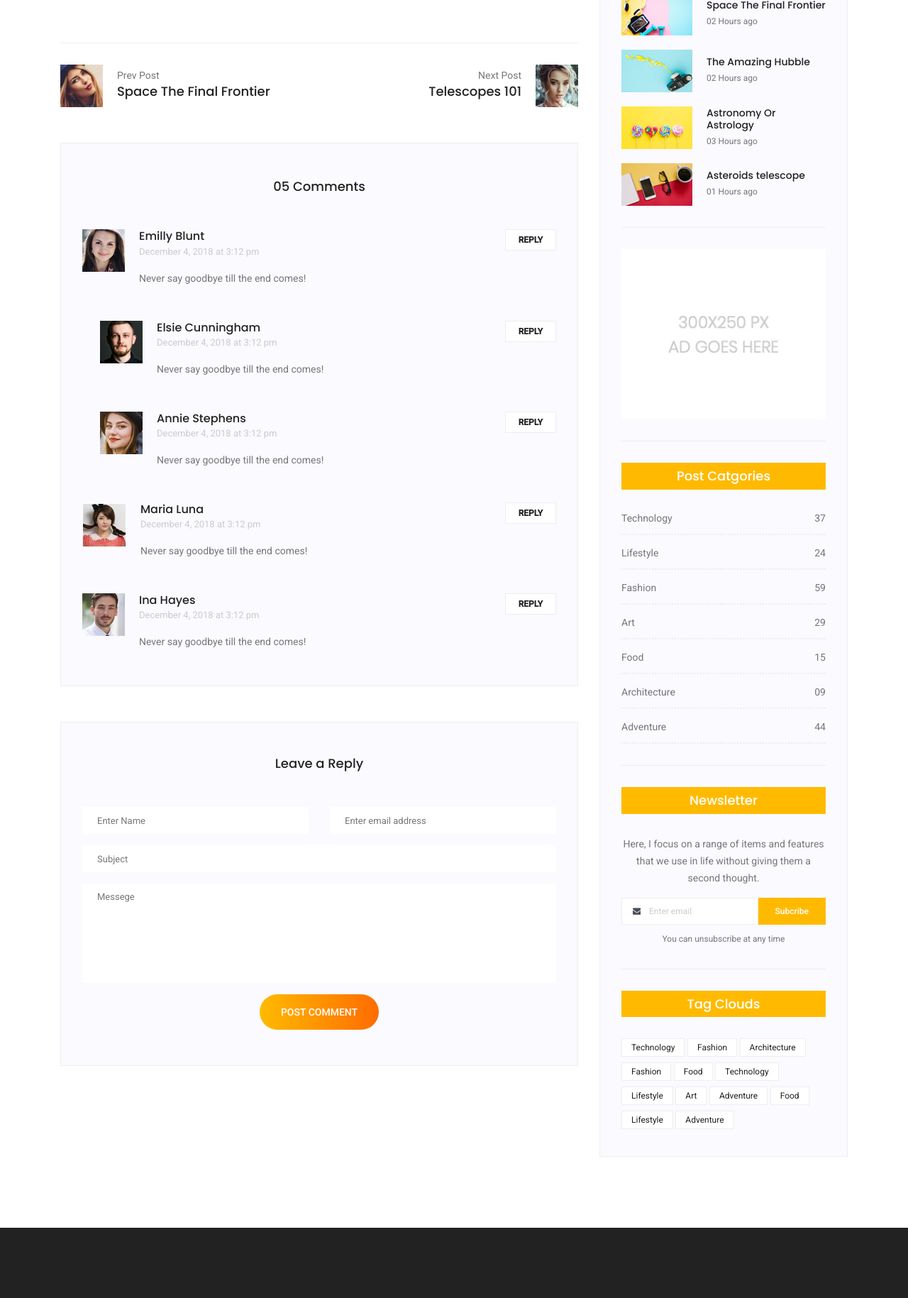
After one commit to MSDipper/shop, a Django app: a page that uses templates/blog/post_detail.html in a window 1280 px wide. The commit adds this page. Shown: the part 1310-3139 px from the top of the page at 71% size. Run offline with Django 4.2, Linux system fonts and the light colour scheme; tables that the repository leaves empty hold one stand-in row (values such as "Sample post"); grey boxes marked "Sample" are stand-in pictures; some libraries are stand-ins or nearby versions.

Commit message:
add template post_detail and made settings render post

```diff
--- a/blog/urls.py
+++ b/blog/urls.py
@@ -1,7 +1,8 @@
 from django.urls import path
-from blog.views import blog
+from blog.views import blog, blog_detail
 
 
 urlpatterns = [
+    path('<slug:slug>/', blog_detail, name='post_detail'),
     path('', blog, name='post_list'),
 ]
--- a/blog/views.py
+++ b/blog/views.py
@@ -1,6 +1,6 @@
 from django.shortcuts import render
 from blog.models import Post, Ip
-
+from django.shortcuts import get_object_or_404
 
 def get_client_ip(request):
     ''' Просмотры '''
@@ -15,8 +15,24 @@ def get_client_ip(request):
 def blog(request):
     post = Post.objects.all()
 
-
     context = {
         'post_list':post,
     }
     return render(request, 'blog/post_list.html', context)
+
+
+def blog_detail(request, slug):
+    post = get_object_or_404(Post,slug=slug)
+
+    ip = get_client_ip(request)
+
+    if Ip.objects.filter(ip=ip).exists():
+        post.views.add(Ip.objects.get(ip=ip))
+    else:
+        Ip.objects.create(ip=ip)
+        post.views.add(Ip.objects.get(ip=ip))
+
+    context = {
+        'post':post,
+    }
+    return render(request, 'blog/post_detail.html', context)
--- /dev/null
+++ b/templates/blog/post_detail.html
@@ -0,0 +1,385 @@
+{% extends "base.html" %}
+
+{% block content %}
+    <!-- Start Banner Area -->
+    <section class="banner-area organic-breadcrumb">
+        <div class="container">
+            <div class="breadcrumb-banner d-flex flex-wrap align-items-center justify-content-end">
+                <div class="col-first">
+                    <h1>Blog Page</h1>
+                    <nav class="d-flex align-items-center">
+                        <a href="index.html">Home<span class="lnr lnr-arrow-right"></span></a>
+                        <a href="category.html">Blog</a>
+                    </nav>
+                </div>
+            </div>
+        </div>
+    </section>
+    <!-- End Banner Area -->
+
+    <!--================Blog Area =================-->
+    <section class="blog_area single-post-area section_gap">
+        <div class="container">
+            <div class="row">
+                <div class="col-lg-8 posts-list">
+                    <div class="single-post row">
+                        <div class="col-lg-12">
+                            <div class="feature-img">
+                                <img class="img-fluid" src="{{ post.image.url }}" alt="">
+                            </div>
+                        </div>
+                        <div class="col-lg-3  col-md-3">
+                            <div class="blog_info text-right">
+                                <div class="post_tag">
+                                    {% for tag in post.tag.all %}
+                                            <a href="#">{{ tag.name }},</a>
+                                    {% endfor %}
+                                </div>
+                                <ul class="blog_meta list">
+                                    <li><a href="#">{{ post.author }}<i class="lnr lnr-user"></i></a></li>
+                                    <li><a href="#">{{ post.create_at|date:'d M, Y' }}<i class="lnr lnr-calendar-full"></i></a></li>
+                                    <li><a href="#">{{ post.total_views }}<i class="lnr lnr-eye"></i></a></li>
+                                    <li><a href="#">06 Comments<i class="lnr lnr-bubble"></i></a></li>
+                                </ul>
+                                <ul class="social-links">
+                                    <li><a href="#"><i class="fa fa-facebook"></i></a></li>
+                                    <li><a href="#"><i class="fa fa-twitter"></i></a></li>
+                                    <li><a href="#"><i class="fa fa-github"></i></a></li>
+                                    <li><a href="#"><i class="fa fa-behance"></i></a></li>
+                                </ul>
+                            </div>
+                        </div>
+                        <div class="col-lg-9 col-md-9 blog_details">
+                            {{ post.description|safe|slice:'0:1040'}}
+                        </div>
+                        <div class="col-lg-12">
+
+                            <div class="row">
+                                <div class="col-6">
+                                    <img class="img-fluid" src="img/blog/post-img1.jpg" alt="">
+                                </div>
+                                <div class="col-6">
+                                    <img class="img-fluid" src="img/blog/post-img2.jpg" alt="">
+                                </div>
+                                <div class="col-lg-12 mt-25">
+                                    {{ post.description|safe|slice:'1040:'}}
+                                </div>
+                            </div>
+                        </div>
+                    </div>
+                    <div class="navigation-area">
+                        <div class="row">
+                            <div class="col-lg-6 col-md-6 col-12 nav-left flex-row d-flex justify-content-start align-items-center">
+                                <div class="thumb">
+                                    <a href="#"><img class="img-fluid" src="img/blog/prev.jpg" alt=""></a>
+                                </div>
+                                <div class="arrow">
+                                    <a href="#"><span class="lnr text-white lnr-arrow-left"></span></a>
+                                </div>
+                                <div class="detials">
+                                    <p>Prev Post</p>
+                                    <a href="#">
+                                        <h4>Space The Final Frontier</h4>
+                                    </a>
+                                </div>
+                            </div>
+                            <div class="col-lg-6 col-md-6 col-12 nav-right flex-row d-flex justify-content-end align-items-center">
+                                <div class="detials">
+                                    <p>Next Post</p>
+                                    <a href="#">
+                                        <h4>Telescopes 101</h4>
+                                    </a>
+                                </div>
+                                <div class="arrow">
+                                    <a href="#"><span class="lnr text-white lnr-arrow-right"></span></a>
+                                </div>
+                                <div class="thumb">
+                                    <a href="#"><img class="img-fluid" src="img/blog/next.jpg" alt=""></a>
+                                </div>
+                            </div>
+                        </div>
+                    </div>
+                    <div class="comments-area">
+                        <h4>05 Comments</h4>
+                        <div class="comment-list">
+                            <div class="single-comment justify-content-between d-flex">
+                                <div class="user justify-content-between d-flex">
+                                    <div class="thumb">
+                                        <img src="img/blog/c1.jpg" alt="">
+                                    </div>
+                                    <div class="desc">
+                                        <h5><a href="#">Emilly Blunt</a></h5>
+                                        <p class="date">December 4, 2018 at 3:12 pm </p>
+                                        <p class="comment">
+                                            Never say goodbye till the end comes!
+                                        </p>
+                                    </div>
+                                </div>
+                                <div class="reply-btn">
+                                    <a href="" class="btn-reply text-uppercase">reply</a>
+                                </div>
+                            </div>
+                        </div>
+                        <div class="comment-list left-padding">
+                            <div class="single-comment justify-content-between d-flex">
+                                <div class="user justify-content-between d-flex">
+                                    <div class="thumb">
+                                        <img src="img/blog/c2.jpg" alt="">
+                                    </div>
+                                    <div class="desc">
+                                        <h5><a href="#">Elsie Cunningham</a></h5>
+                                        <p class="date">December 4, 2018 at 3:12 pm </p>
+                                        <p class="comment">
+                                            Never say goodbye till the end comes!
+                                        </p>
+                                    </div>
+                                </div>
+                                <div class="reply-btn">
+                                    <a href="" class="btn-reply text-uppercase">reply</a>
+                                </div>
+                            </div>
+                        </div>
+                        <div class="comment-list left-padding">
+                            <div class="single-comment justify-content-between d-flex">
+                                <div class="user justify-content-between d-flex">
+                                    <div class="thumb">
+                                        <img src="img/blog/c3.jpg" alt="">
+                                    </div>
+                                    <div class="desc">
+                                        <h5><a href="#">Annie Stephens</a></h5>
+                                        <p class="date">December 4, 2018 at 3:12 pm </p>
+                                        <p class="comment">
+                                            Never say goodbye till the end comes!
+                                        </p>
+                                    </div>
+                                </div>
+                                <div class="reply-btn">
+                                    <a href="" class="btn-reply text-uppercase">reply</a>
+                                </div>
+                            </div>
+                        </div>
+                        <div class="comment-list">
+                            <div class="single-comment justify-content-between d-flex">
+                                <div class="user justify-content-between d-flex">
+                                    <div class="thumb">
+                                        <img src="img/blog/c4.jpg" alt="">
+                                    </div>
+                                    <div class="desc">
+                                        <h5><a href="#">Maria Luna</a></h5>
+                                        <p class="date">December 4, 2018 at 3:12 pm </p>
+                                        <p class="comment">
+                                            Never say goodbye till the end comes!
+                                        </p>
+                                    </div>
+                                </div>
+                                <div class="reply-btn">
+                                    <a href="" class="btn-reply text-uppercase">reply</a>
+                                </div>
+                            </div>
+                        </div>
+                        <div class="comment-list">
+                            <div class="single-comment justify-content-between d-flex">
+                                <div class="user justify-content-between d-flex">
+                                    <div class="thumb">
+                                        <img src="img/blog/c5.jpg" alt="">
+                                    </div>
+                                    <div class="desc">
+                                        <h5><a href="#">Ina Hayes</a></h5>
+                                        <p class="date">December 4, 2018 at 3:12 pm </p>
+                                        <p class="comment">
+                                            Never say goodbye till the end comes!
+                                        </p>
+                                    </div>
+                                </div>
+                                <div class="reply-btn">
+                                    <a href="" class="btn-reply text-uppercase">reply</a>
+                                </div>
+                            </div>
+                        </div>
+                    </div>
+                    <div class="comment-form">
+                        <h4>Leave a Reply</h4>
+                        <form>
+                            <div class="form-group form-inline">
+                                <div class="form-group col-lg-6 col-md-6 name">
+                                    <input type="text" class="form-control" id="name" placeholder="Enter Name" onfocus="this.placeholder = ''"
+                                        onblur="this.placeholder = 'Enter Name'">
+                                </div>
+                                <div class="form-group col-lg-6 col-md-6 email">
+                                    <input type="email" class="form-control" id="email" placeholder="Enter email address"
+                                        onfocus="this.placeholder = ''" onblur="this.placeholder = 'Enter email address'">
+                                </div>
+                            </div>
+                            <div class="form-group">
+                                <input type="text" class="form-control" id="subject" placeholder="Subject" onfocus="this.placeholder = ''"
+                                    onblur="this.placeholder = 'Subject'">
+                            </div>
+                            <div class="form-group">
+                                <textarea class="form-control mb-10" rows="5" name="message" placeholder="Messege"
+                                    onfocus="this.placeholder = ''" onblur="this.placeholder = 'Messege'" required=""></textarea>
+                            </div>
+                            <a href="#" class="primary-btn submit_btn">Post Comment</a>
+                        </form>
+                    </div>
+                </div>
+                <div class="col-lg-4">
+                    <div class="blog_right_sidebar">
+                        <aside class="single_sidebar_widget search_widget">
+                            <div class="input-group">
+                                <input type="text" class="form-control" placeholder="Search Posts" onfocus="this.placeholder = ''" onblur="this.placeholder = 'Search Posts'">
+                                <span class="input-group-btn">
+                                    <button class="btn btn-default" type="button"><i class="lnr lnr-magnifier"></i></button>
+                                </span>
+                            </div><!-- /input-group -->
+                            <div class="br"></div>
+                        </aside>
+                        <aside class="single_sidebar_widget author_widget">
+                            <img class="author_img rounded-circle" src="img/blog/author.png" alt="">
+                            <h4>Charlie Barber</h4>
+                            <p>Senior blog writer</p>
+                            <div class="social_icon">
+                                <a href="#"><i class="fa fa-facebook"></i></a>
+                                <a href="#"><i class="fa fa-twitter"></i></a>
+                                <a href="#"><i class="fa fa-github"></i></a>
+                                <a href="#"><i class="fa fa-behance"></i></a>
+                            </div>
+                            <p>Boot camps have its supporters andit sdetractors. Some people do not understand why you
+                                should have to spend money on boot camp when you can get. Boot camps have itssuppor
+                                ters andits detractors.</p>
+                            <div class="br"></div>
+                        </aside>
+                        <aside class="single_sidebar_widget popular_post_widget">
+                            <h3 class="widget_title">Popular Posts</h3>
+                            <div class="media post_item">
+                                <img src="img/blog/popular-post/post1.jpg" alt="post">
+                                <div class="media-body">
+                                    <a href="blog-details.html">
+                                        <h3>Space The Final Frontier</h3>
+                                    </a>
+                                    <p>02 Hours ago</p>
+                                </div>
+                            </div>
+                            <div class="media post_item">
+                                <img src="img/blog/popular-post/post2.jpg" alt="post">
+                                <div class="media-body">
+                                    <a href="blog-details.html">
+                                        <h3>The Amazing Hubble</h3>
+                                    </a>
+                                    <p>02 Hours ago</p>
+                                </div>
+                            </div>
+                            <div class="media post_item">
+                                <img src="img/blog/popular-post/post3.jpg" alt="post">
+                                <div class="media-body">
+                                    <a href="blog-details.html">
+                                        <h3>Astronomy Or Astrology</h3>
+                                    </a>
+                                    <p>03 Hours ago</p>
+                                </div>
+                            </div>
+                            <div class="media post_item">
+                                <img src="img/blog/popular-post/post4.jpg" alt="post">
+                                <div class="media-body">
+                                    <a href="blog-details.html">
+                                        <h3>Asteroids telescope</h3>
+                                    </a>
+                                    <p>01 Hours ago</p>
+                                </div>
+                            </div>
+                            <div class="br"></div>
+                        </aside>
+                        <aside class="single_sidebar_widget ads_widget">
+                            <a href="#"><img class="img-fluid" src="img/blog/add.jpg" alt=""></a>
+                            <div class="br"></div>
+                        </aside>
+                        <aside class="single_sidebar_widget post_category_widget">
+                            <h4 class="widget_title">Post Catgories</h4>
+                            <ul class="list cat-list">
+                                <li>
+                                    <a href="#" class="d-flex justify-content-between">
+                                        <p>Technology</p>
+                                        <p>37</p>
+                                    </a>
+                                </li>
+                                <li>
+                                    <a href="#" class="d-flex justify-content-between">
+                                        <p>Lifestyle</p>
+                                        <p>24</p>
+                                    </a>
+                                </li>
+                                <li>
+                                    <a href="#" class="d-flex justify-content-between">
+                                        <p>Fashion</p>
+                                        <p>59</p>
+                                    </a>
+                                </li>
+                                <li>
+                                    <a href="#" class="d-flex justify-content-between">
+                                        <p>Art</p>
+                                        <p>29</p>
+                                    </a>
+                                </li>
+                                <li>
+                                    <a href="#" class="d-flex justify-content-between">
+                                        <p>Food</p>
+                                        <p>15</p>
+                                    </a>
+                                </li>
+                                <li>
+                                    <a href="#" class="d-flex justify-content-between">
+                                        <p>Architecture</p>
+                                        <p>09</p>
+                                    </a>
+                                </li>
+                                <li>
+                                    <a href="#" class="d-flex justify-content-between">
+                                        <p>Adventure</p>
+                                        <p>44</p>
+                                    </a>
+                                </li>
+                            </ul>
+                            <div class="br"></div>
+                        </aside>
+                        <aside class="single-sidebar-widget newsletter_widget">
+                            <h4 class="widget_title">Newsletter</h4>
+                            <p>
+                                Here, I focus on a range of items and features that we use in life without
+                                giving them a second thought.
+                            </p>
+                            <div class="form-group d-flex flex-row">
+                                <div class="input-group">
+                                    <div class="input-group-prepend">
+                                        <div class="input-group-text"><i class="fa fa-envelope" aria-hidden="true"></i></div>
+                                    </div>
+                                    <input type="text" class="form-control" id="inlineFormInputGroup" placeholder="Enter email"
+                                        onfocus="this.placeholder = ''" onblur="this.placeholder = 'Enter email'">
+                                </div>
+                                <a href="#" class="bbtns">Subcribe</a>
+                            </div>
+                            <p class="text-bottom">You can unsubscribe at any time</p>
+                            <div class="br"></div>
+                        </aside>
+                        <aside class="single-sidebar-widget tag_cloud_widget">
+                            <h4 class="widget_title">Tag Clouds</h4>
+                            <ul class="list">
+                                <li><a href="#">Technology</a></li>
+                                <li><a href="#">Fashion</a></li>
+                                <li><a href="#">Architecture</a></li>
+                                <li><a href="#">Fashion</a></li>
+                                <li><a href="#">Food</a></li>
+                                <li><a href="#">Technology</a></li>
+                                <li><a href="#">Lifestyle</a></li>
+                                <li><a href="#">Art</a></li>
+                                <li><a href="#">Adventure</a></li>
+                                <li><a href="#">Food</a></li>
+                                <li><a href="#">Lifestyle</a></li>
+                                <li><a href="#">Adventure</a></li>
+                            </ul>
+                        </aside>
+                    </div>
+                </div>
+            </div>
+        </div>
+    </section>
+    <!--================Blog Area =================-->
+{% endblock content %}
--- a/templates/blog/post_list.html
+++ b/templates/blog/post_list.html
@@ -96,11 +96,11 @@
                                 <div class="blog_post">
                                     <img src="{{ post.image.url }}" alt="">
                                     <div class="blog_details">
-                                        <a href="single-blog.html">
+                                        <a href="{{ post.get_absolute_url}}">
                                             <h2>{{ post.title }}</h2>
                                         </a>
-                                        <p>{{ post.description|truncatewords:'40'|safe }}</p>
-                                        <a href="single-blog.html" class="white_bg_btn">View More</a>
+                                        <p>{{ post.description|safe|truncatewords:'40' }}</p>
+                                        <a href="{{ post.get_absolute_url}}" class="white_bg_btn">View More</a>
                                     </div>
                                 </div>
                             </div>
```
Also changed, not shown: blog/models.py (+7 -0 lines).
